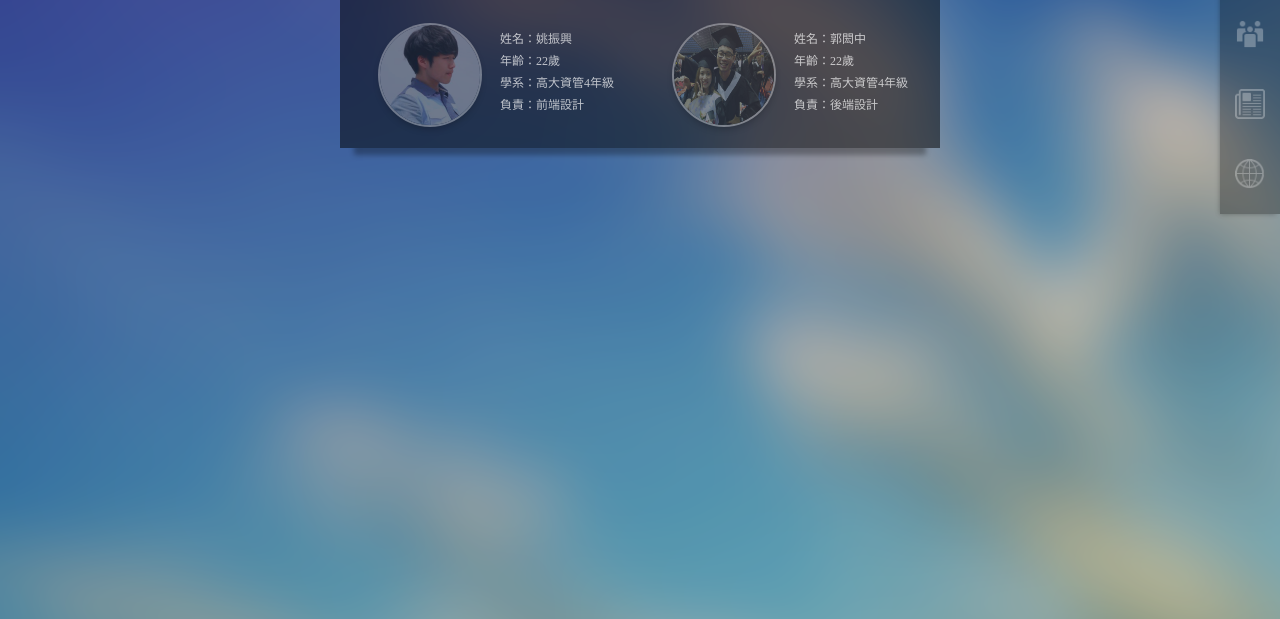
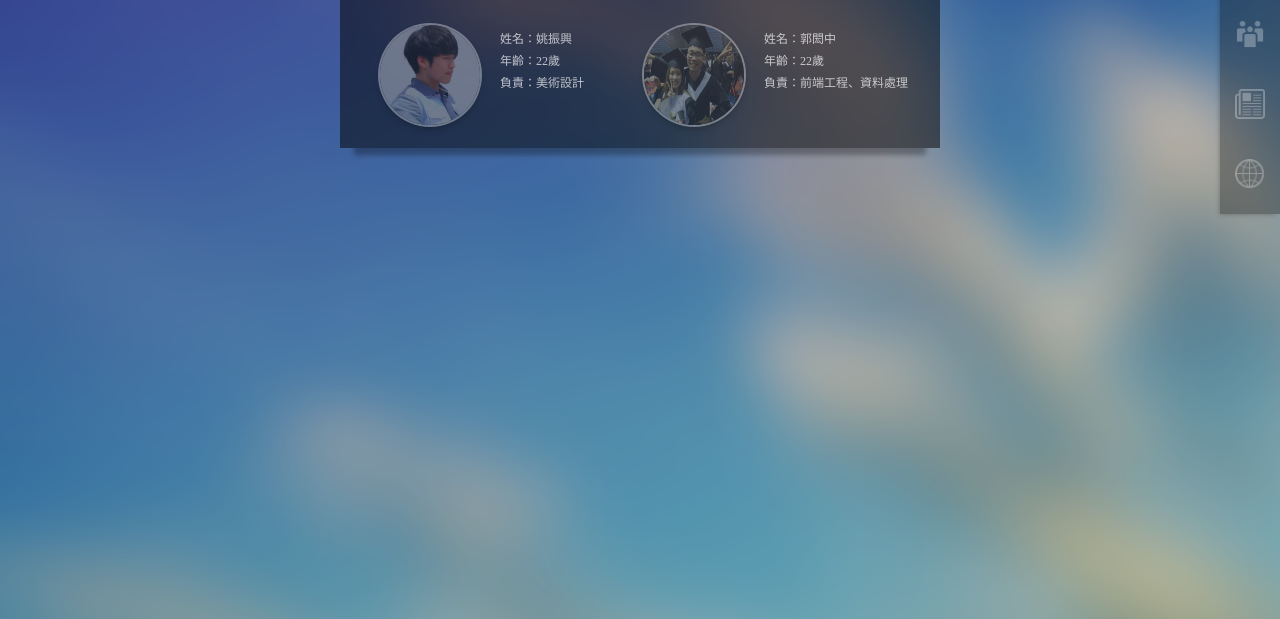
Before and after one commit to johnhckuo/disaster-crawler, a plain HTML site: page grouppage.html in a window 1280 px wide. Shown: the part 181-800 px from the top of the page. Drawn offline with nearby package versions, Linux system fonts and the light colour scheme.

Commit message:
8/6 update

```diff
--- a/grouppage.html
+++ b/grouppage.html
@@ -22,8 +22,7 @@
 						<div class="member_info">
 							<p>姓名：姚振興</p>
 							<p>年齡：22歲</p>
-							<p>學系：高大資管4年級</p>
-							<p>負責：前端設計</p>
+							<p>負責：美術設計</p>
 						</div>
 					</div>
 					<div class="memberinfo">
@@ -33,8 +32,7 @@
 						<div class="member_info">
 							<p>姓名：郭閎中</p>
 							<p>年齡：22歲</p>
-							<p>學系：高大資管4年級</p>
-							<p>負責：後端設計</p>
+							<p>負責：前端工程、資料處理</p>
 						</div>
 					</div>
 
```
